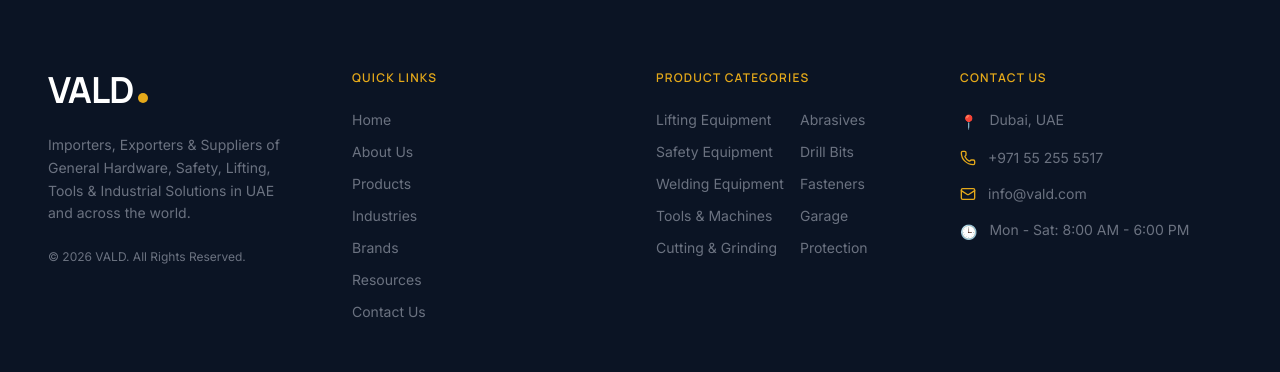
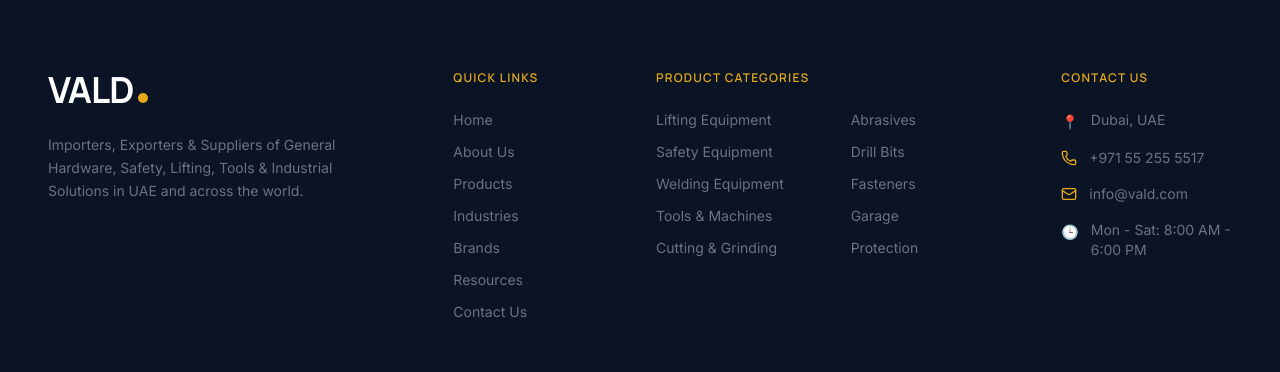
Before and after one commit to venusaljadeed-maker/vald, a Next.js app: page / in a window 1280 px wide. Shown: the part 4129-4501 px from the top of the page. Built offline with nearby package versions, Linux system fonts and the light colour scheme.

Commit message:
style: fix footer alignment and remove duplicate copyright

```diff
--- a/src/components/layout/Footer.tsx
+++ b/src/components/layout/Footer.tsx
@@ -7,9 +7,9 @@ export const Footer = () => {
   return (
     <footer className="bg-[#0b1424] text-white pt-20 pb-10 border-t border-vald-soft-grey/10">
       <div className="container mx-auto px-6 lg:px-12">
-        <div className="grid grid-cols-1 md:grid-cols-2 lg:grid-cols-4 gap-12 lg:gap-8 mb-16">
+        <div className="grid grid-cols-1 md:grid-cols-2 lg:grid-cols-12 gap-12 lg:gap-8 mb-16">
           {/* Brand Info */}
-          <div className="lg:pr-8">
+          <div className="lg:col-span-4 lg:pr-12">
             <Link href="/" className="flex items-baseline mb-6">
               <span className="font-display font-bold text-4xl text-white tracking-tight">
                 VALD
@@ -19,13 +19,10 @@ export const Footer = () => {
             <p className="text-vald-text-grey text-sm leading-relaxed mb-6">
               Importers, Exporters & Suppliers of General Hardware, Safety, Lifting, Tools & Industrial Solutions in UAE and across the world.
             </p>
-            <div className="text-xs text-vald-text-grey">
-              <p className="mb-1">© 2026 VALD. All Rights Reserved.</p>
-            </div>
           </div>
 
           {/* Quick Links */}
-          <div>
+          <div className="lg:col-span-2">
             <h4 className="text-xs font-semibold uppercase tracking-widest text-vald-gold mb-6">Quick Links</h4>
             <ul className="space-y-3 text-sm text-vald-text-grey">
               <li><Link href="/" className="hover:text-white transition-colors">Home</Link></li>
@@ -39,7 +36,7 @@ export const Footer = () => {
           </div>
 
           {/* Product Categories */}
-          <div>
+          <div className="lg:col-span-4">
             <h4 className="text-xs font-semibold uppercase tracking-widest text-vald-gold mb-6">Product Categories</h4>
             <div className="grid grid-cols-2 gap-x-4 gap-y-3 text-sm text-vald-text-grey">
               <Link href="/products/lifting" className="hover:text-white transition-colors">Lifting Equipment</Link>
@@ -56,7 +53,7 @@ export const Footer = () => {
           </div>
 
           {/* Contact */}
-          <div>
+          <div className="lg:col-span-2">
             <h4 className="text-xs font-semibold uppercase tracking-widest text-vald-gold mb-6">Contact Us</h4>
             <ul className="space-y-4 text-sm text-vald-text-grey">
               <li className="flex gap-3">
```
